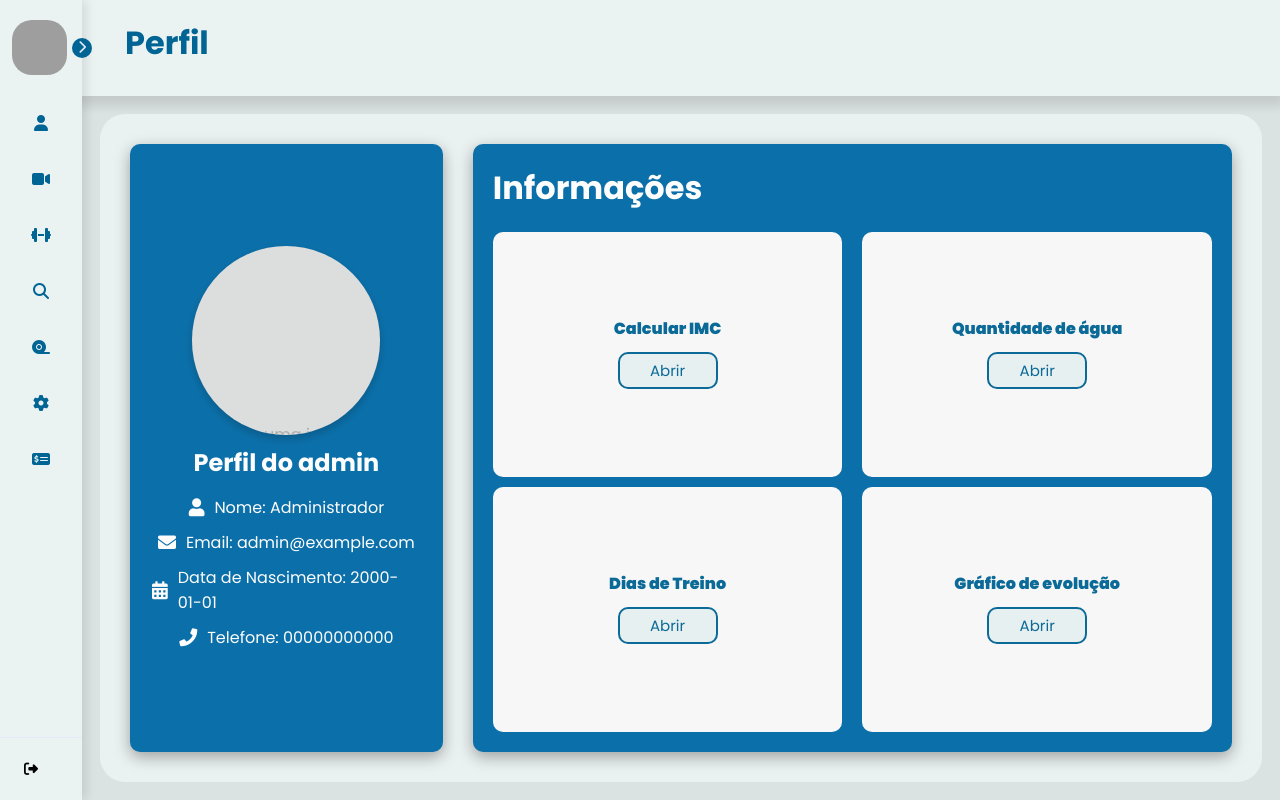
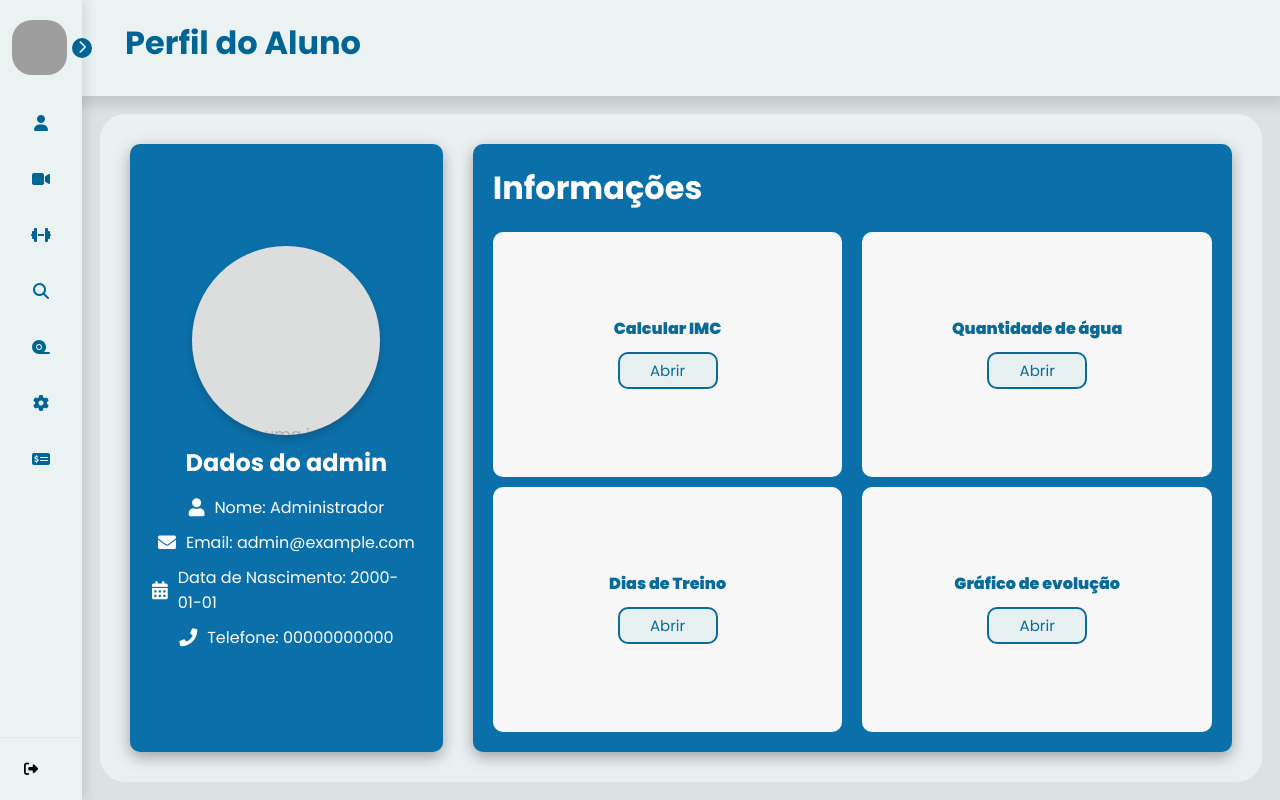
Before and after one commit to karinesouza06/TechFit, a Flask app: page /profile in a window 1280 px wide. Run offline with Flask 3, Linux system fonts and the light colour scheme; a user stored in the database is signed in; data comes from the database, SQL or seed files in the repository; data that the repository does not hold is empty; some libraries are stand-ins or nearby versions; grey boxes are pictures that could not be loaded.

Commit message:
Update profile.html

```diff
--- a/TechFit/templates/profile.html
+++ b/TechFit/templates/profile.html
@@ -1,8 +1,8 @@
 {% extends "base.html" %}
 
-{% block title %} Perfil {% endblock %}
+{% block title %} Perfil do Aluno {% endblock %}
 
-{% block titlePage %} Perfil {% endblock %}
+{% block titlePage %} Perfil do Aluno {% endblock %}
 
 {% block style %}
 <style>
@@ -580,7 +580,7 @@
             <img src="" alt="profile_image" class="picture__img" style="display: none;">
         </label>
         <input type="file" name="picture_input" id="picture__input" style="display: none;">
-        <h2>Perfil do {{ user_info.tipo_usuario}}</h2>
+        <h2>Dados do {{ user_info.tipo_usuario}}</h2>
         <div class="profile-info1">
             <div class="info-item">
                 <i class="fas fa-user"></i>
```
